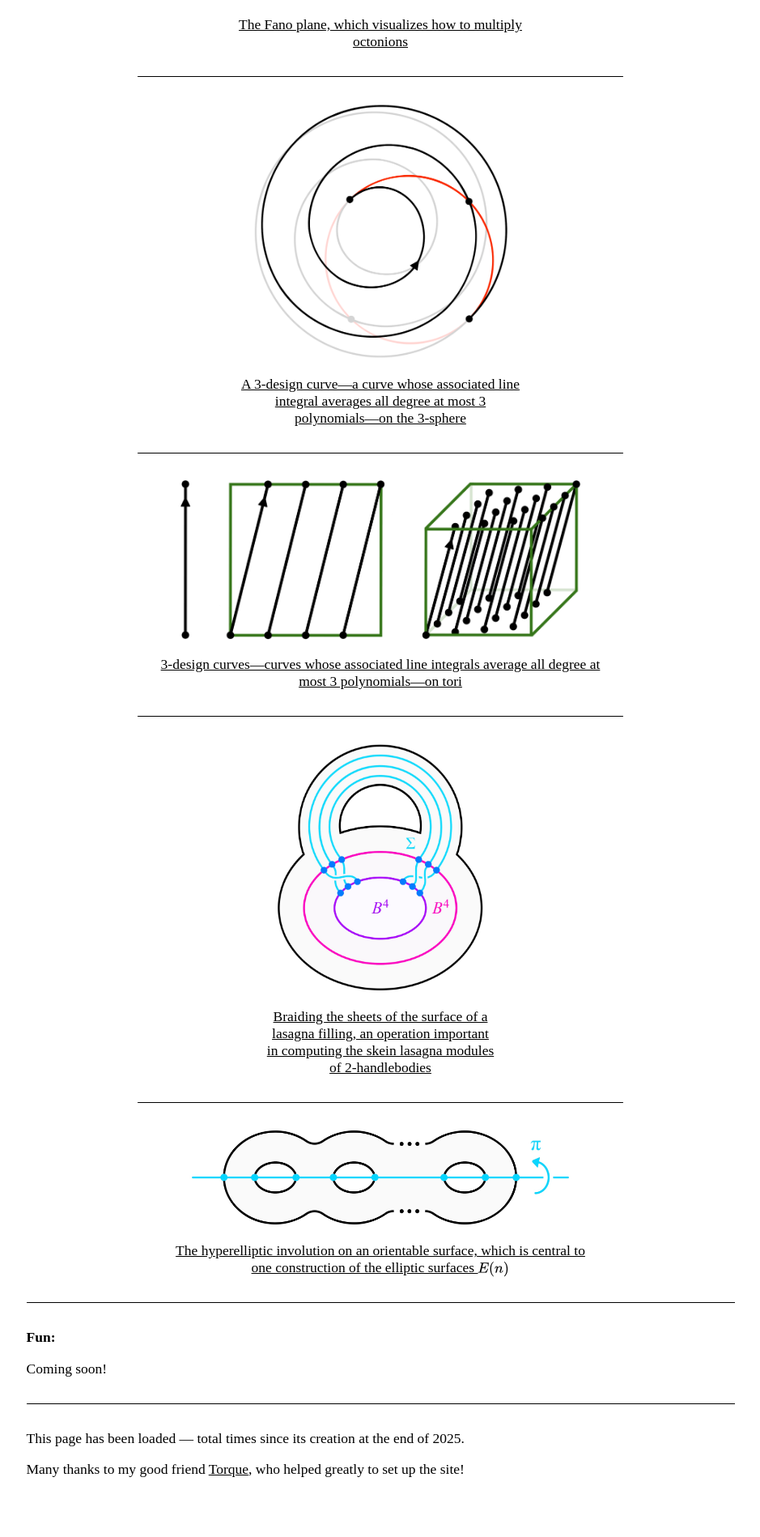
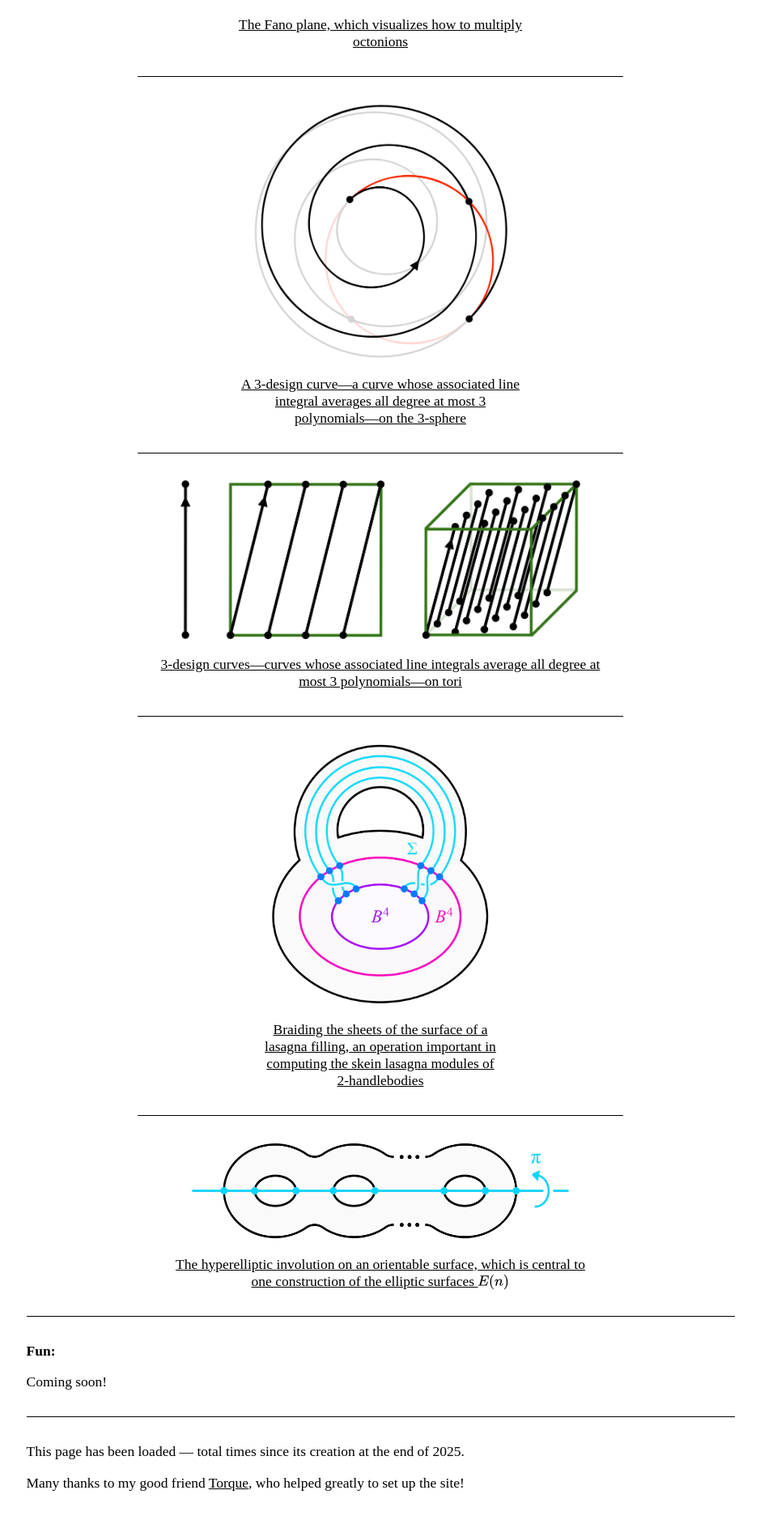
Before and after one commit to AyodejiLindblad/AyodejiLindblad.github.io, a Jekyll site: the page built from index.md, in a window 1280 px wide. Shown: the part 3162-5060 px from the top of the page at 81% size, without its empty margins (170-1109 px from the left). Built offline with Jekyll 4.4.1, drawn with Linux system fonts in a browser that asks for light colours; some web fonts are replaced.

Commit message:
285 -> 300

```diff
--- a/index.md
+++ b/index.md
@@ -237,7 +237,7 @@ Joint with [Ollie Thakar](https://www.math.harvard.edu/people/thakar-ollie/).
 
 <hr class="hr-600">
 
-<div style="flex: 1; text-align: center; --img-width: 285px;">
+<div style="flex: 1; text-align: center; --img-width: 300px;">
   <figure style="display: inline-block; margin: 0; width: min(var(--img-width), 100%);">
     <img
       src="/figures/Lasagna-trace-braiding.jpg"
```
